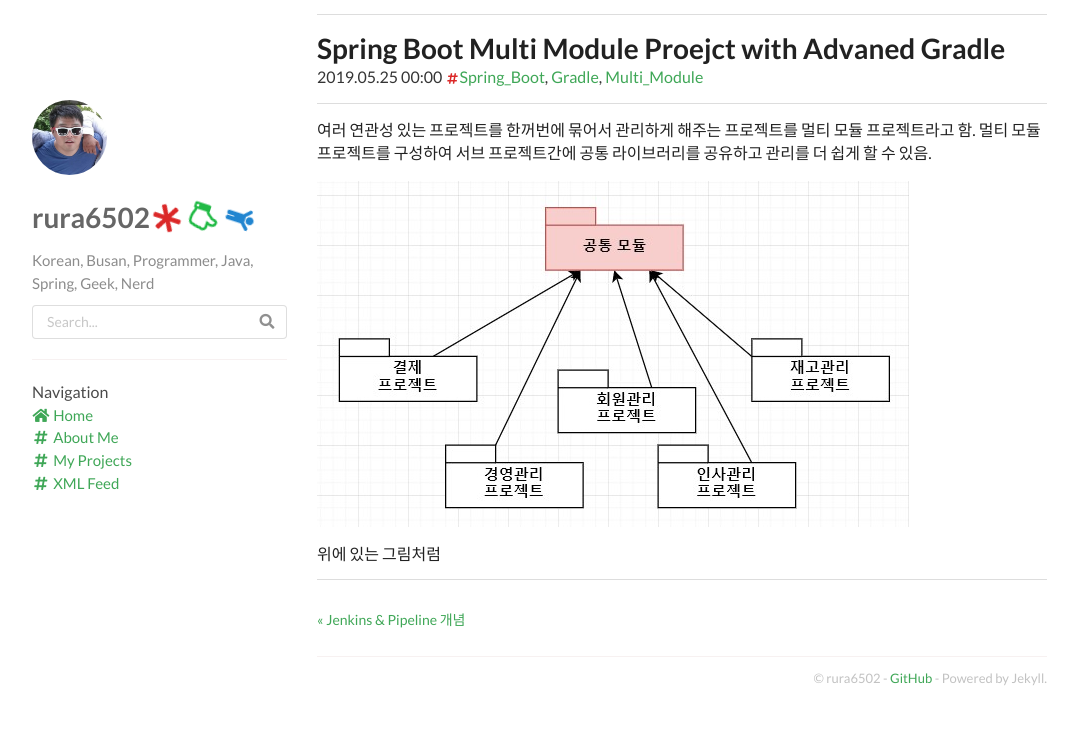
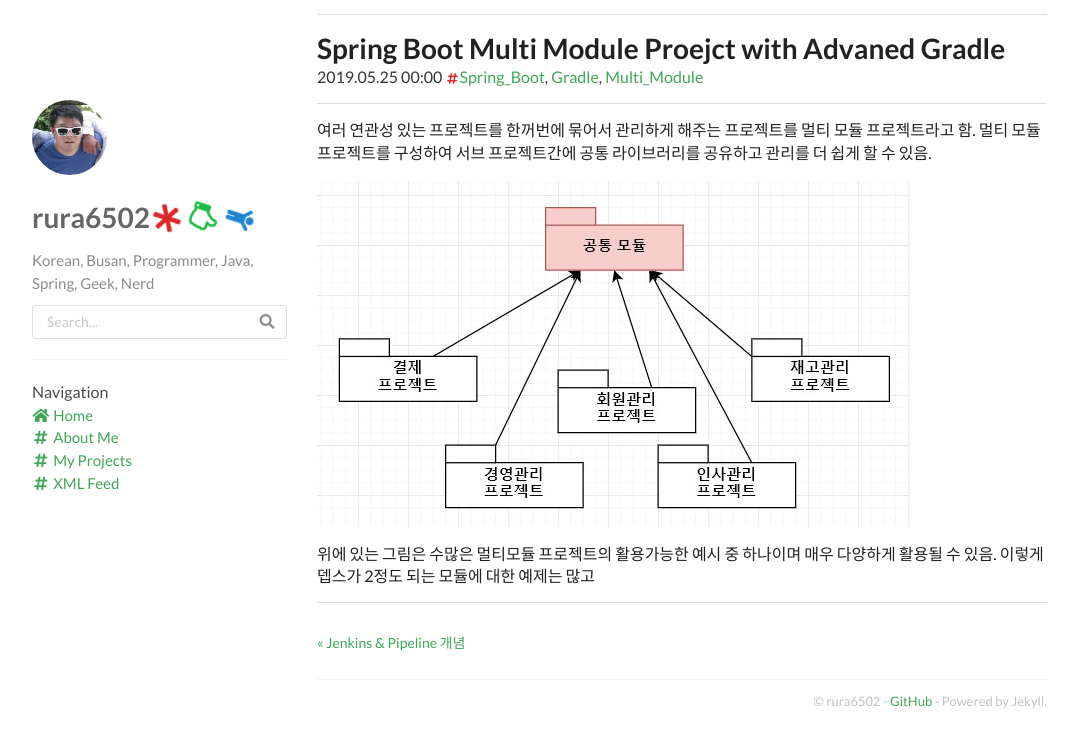
Before and after one commit to rura6502/rura6502.github.io, a Jekyll site: the page built from _posts/2019-05-25-Spring-Boot-Multi-Moudle-Project-using-Advanced-Gradle.md, in a window 1280 px wide. Shown: the top 748 px of the page, without its empty margins (53-1131 px from the left). Built offline with Jekyll 4.4.1, drawn with Linux system fonts in a browser that asks for light colours; nearby versions of some CDN libraries; comment, search, counter and statistics services are not loaded.

Commit message:
_posts/2019-05-25-Spring-Boot-Multi-Moudle-Project-using-Advanced-Gradle.md updated from https://stackedit.io/

```diff
--- a/_posts/2019-05-25-Spring-Boot-Multi-Moudle-Project-using-Advanced-Gradle.md
+++ b/_posts/2019-05-25-Spring-Boot-Multi-Moudle-Project-using-Advanced-Gradle.md
@@ -9,11 +9,11 @@
 
 ![reason_of_using_multi_module_project](https://github.com/rura6502/rura6502.github.io/blob/master/_posts/_image/reason_of_using_multi_module_project.jpg?raw=true)
 
-위에 있는 그림처럼
+위에 있는 그림은 수많은 멀티모듈 프로젝트의  활용가능한 예시 중 하나이며 매우 다양하게 활용될 수 있음. 이렇게 뎁스가 2정도 되는 모듈에 대한 예제는 많고
 
 
 
 
 <!--stackedit_data:
-eyJoaXN0b3J5IjpbLTE5OTE0NTA1MDBdfQ==
+eyJoaXN0b3J5IjpbMTU3NjA3NzUzNywtMTk5MTQ1MDUwMF19
 -->
```
